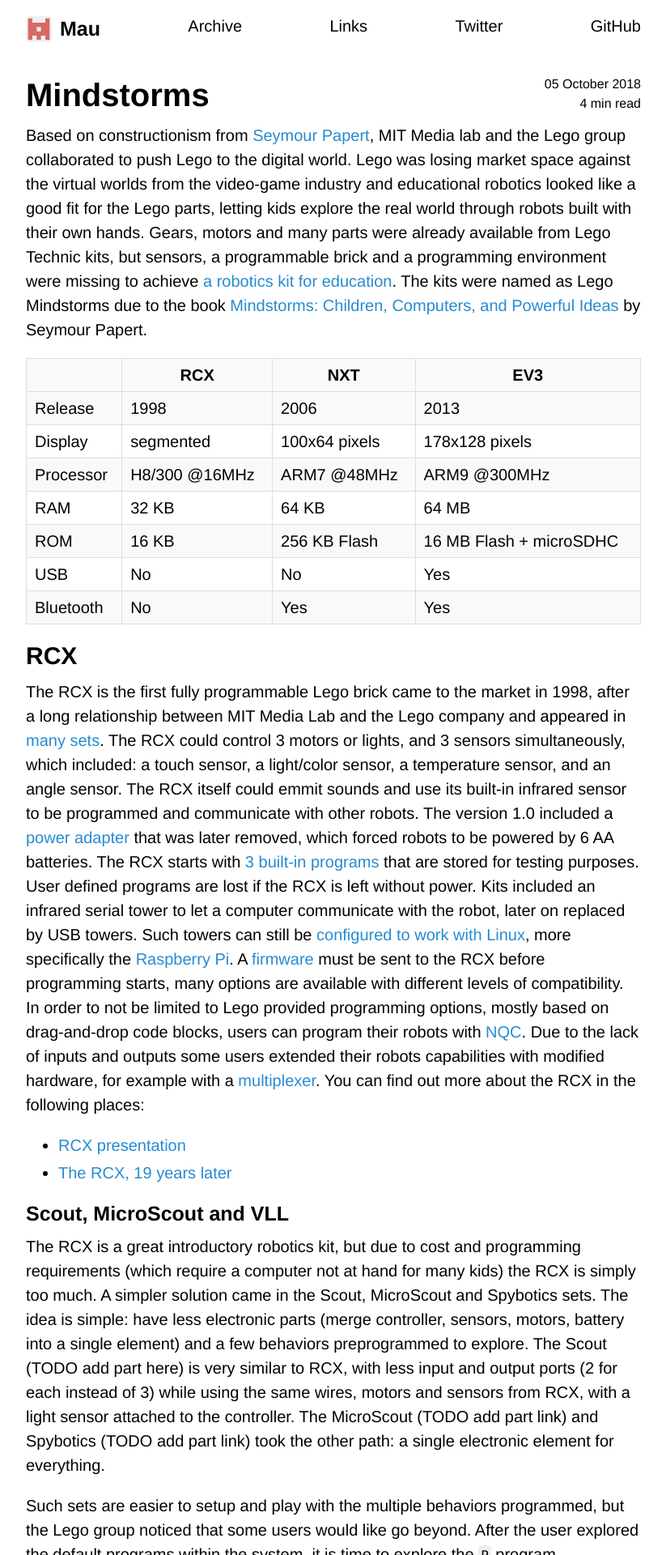
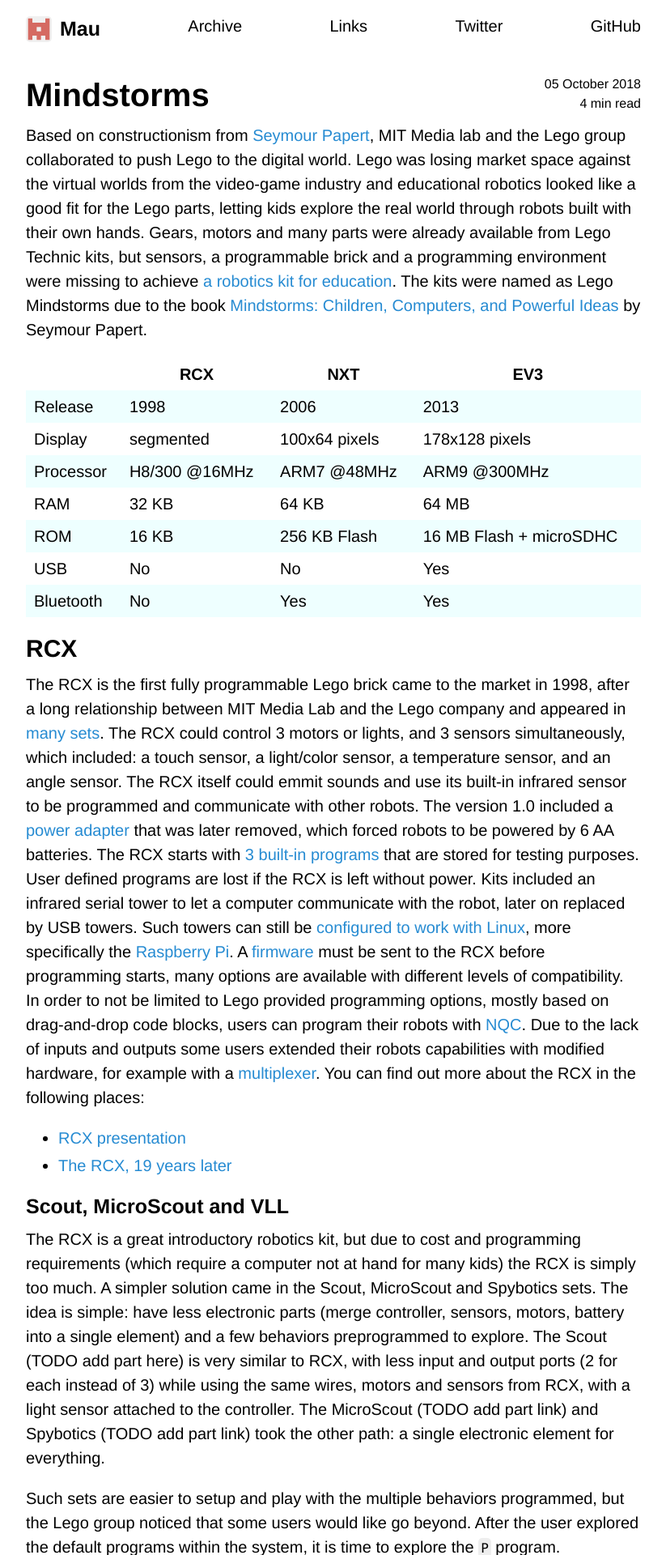
Before and after one commit to Maumagnaguagno/maumagnaguagno.github.io, a Jekyll site: the page built from mindstorms.md, in a window 1280 px wide. Shown: the top 1920 px of the page at 81% size, without its empty margins (228-1051 px from the left). Built offline with Jekyll 4.4.1, drawn with Linux system fonts in a browser that asks for light colours; our own code applies the rules of GitHub Pages for plain Markdown files.

Commit message:
Minimalistic table style

```diff
--- a/css/style.scss
+++ b/css/style.scss
@@ -100,12 +100,9 @@ table {
   border-collapse: collapse;
 }
 
-td, th {
-  padding: .25rem .5rem;
-  border: 1px solid #ddd;
-}
+td, th { padding: .25rem .5rem }
 
-tr:nth-child(odd) { background-color: #f9f9f9 }
+tbody tr:nth-child(odd) { background-color: #eff }
 
 // Info
 
```
